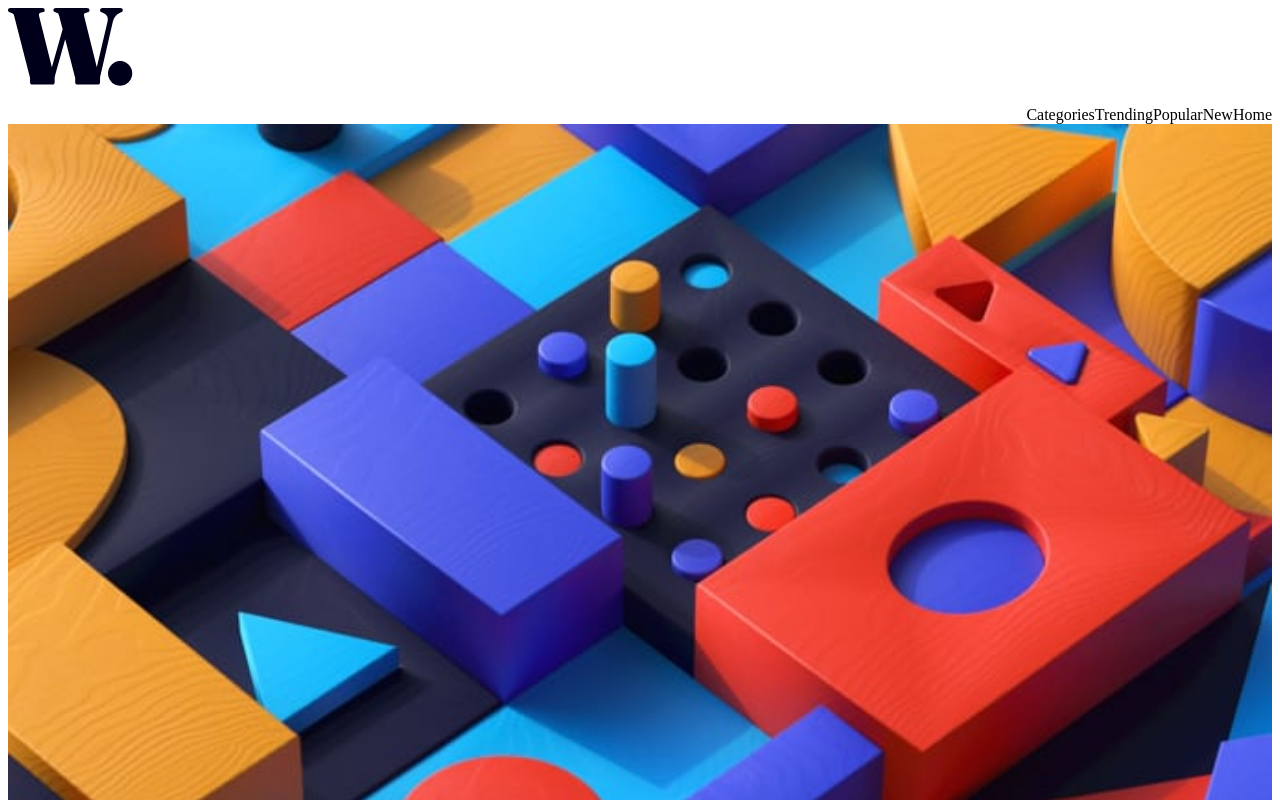
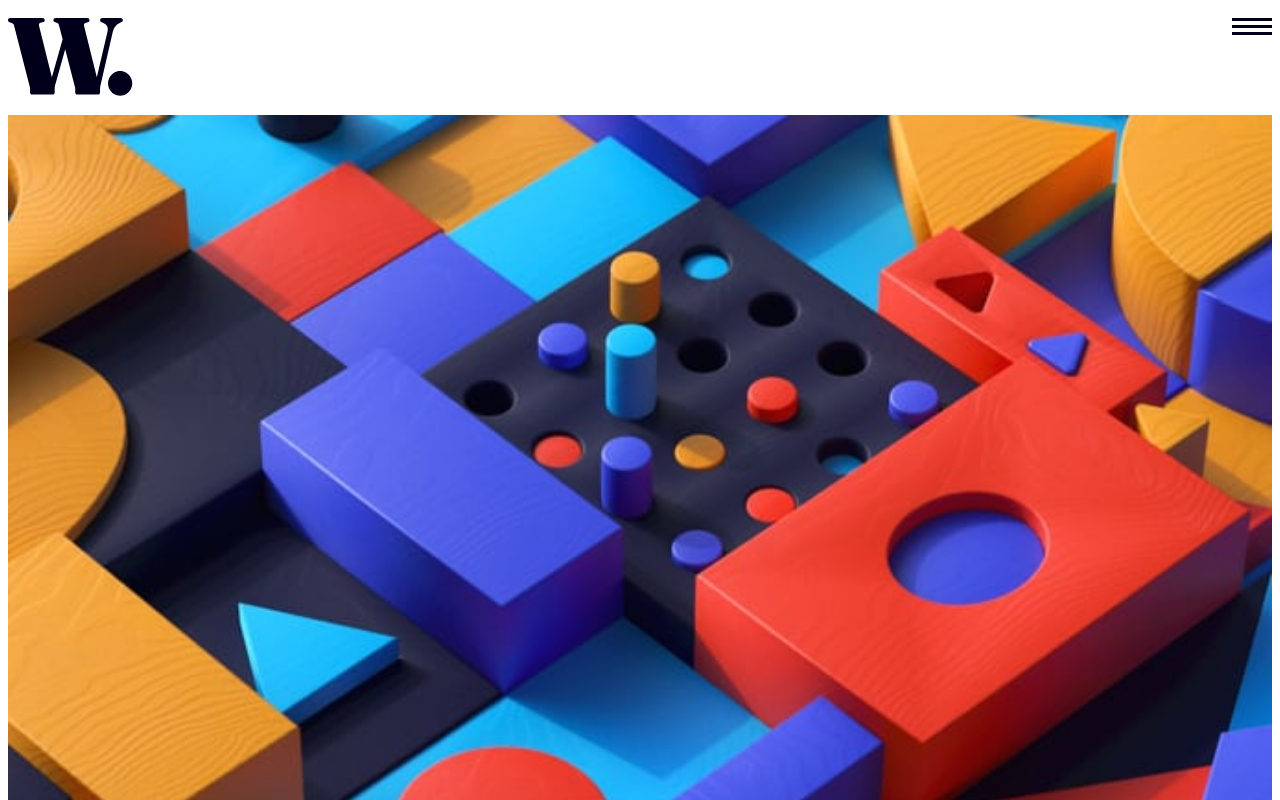
Before and after one commit to Tashatoon/news-homepage, a plain HTML site: page index.html in a window 1280 px wide. Shown: the top 800 px of the page. Drawn offline with Linux system fonts and the light colour scheme.

Commit message:
image shift

```diff
--- a/index.html
+++ b/index.html
@@ -16,16 +16,20 @@
 </head>
 <body>
 <img src="/assets/images/logo.svg" alt="logo" width="10%"/>
+
 <nav class="nav-news">
-  <ul>
+  <img src="/assets/images/icon-menu.svg" alt="hamburger menu">
+  <!-- <ul>
  <li>Home</li>
  <li>New</li>
  <li>Popular</li>
 <li>Trending</li>
 <li>Categories</li>
-  </ul>
+  </ul> -->
 </nav>
+<div class="image-web">
 <img src="/assets/images/image-web-3-mobile.jpg" alt="computer pieces" width="100%">
+</div>
 <div>
   <h2>The Bright Future of Web 3.0?</h2>
   <p>We dive into the next evolution of the web that claims to put the power of the platforms back into the hands of the people.
--- a/main.css
+++ b/main.css
@@ -1,4 +1,16 @@
+body {
+    padding-top: 10px;
+}
+
+.image-web {
+    padding-top: 15px;
+}
+
 ul li {
     float:right;
     list-style: none;
 }
+
+.nav-news {
+    float: right;
+}
```
